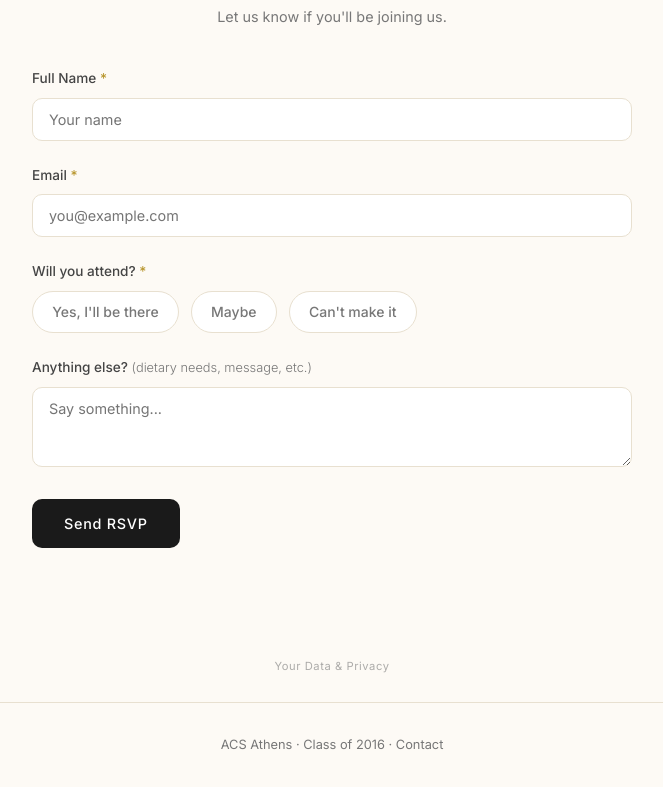
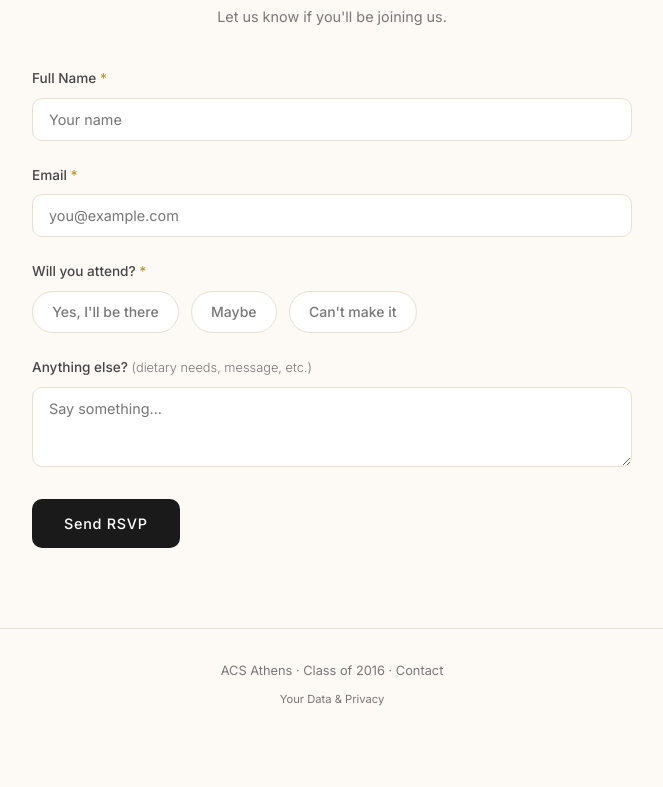
Before and after one commit to iasonS/reunion-site, a website: page public/index.html in a window 1280 px wide. Shown: the part 951-1738 px from the top of the page, without its empty margins (308-971 px from the left). After the commit the page ends 1693 px from the top, so only its background shows below. Drawn offline with nearby package versions, Linux system fonts and the light colour scheme.

Commit message:
Move privacy into footer as collapsible link

```diff
--- a/public/index.html
+++ b/public/index.html
@@ -95,9 +95,12 @@
     </div>
   </section>
 
-  <section class="privacy-section">
-    <button class="privacy-toggle" onclick="this.nextElementSibling.classList.toggle('open')">Your Data &amp; Privacy</button>
-    <div class="privacy-content">
+  <footer>
+    <p>ACS Athens &middot; Class of 2016 &middot; <a href="/contact.html">Contact</a></p>
+    <p class="footer-privacy">
+      <a href="#" onclick="document.getElementById('privacy-text').classList.toggle('open');return false">Your Data &amp; Privacy</a>
+    </p>
+    <div id="privacy-text" class="privacy-text">
       <p>
         By submitting the RSVP or contact form, you agree to the following: your name, email address,
         attendance status, and any notes you provide are stored in a private database hosted on a personal
@@ -111,10 +114,6 @@
         your information.
       </p>
     </div>
-  </section>
-
-  <footer>
-    <p>ACS Athens &middot; Class of 2016 &middot; <a href="/contact.html">Contact</a></p>
   </footer>
 
   <script>
--- a/public/style.css
+++ b/public/style.css
@@ -296,47 +296,30 @@ footer {
 footer a { color: var(--muted); text-decoration: none; }
 footer a:hover { color: var(--gold); }
 
-/* PRIVACY DISCLAIMER */
-.privacy-section {
-  padding: 1.5rem 2rem;
+/* PRIVACY (in footer) */
+.footer-privacy { margin-top: 0.5rem; }
+.footer-privacy a { font-size: 0.7rem; }
+
+.privacy-text {
+  display: none;
   max-width: 500px;
-  margin: 0 auto;
-  text-align: center;
-}
-
-.privacy-toggle {
-  background: none;
-  border: none;
-  font-family: 'Inter', sans-serif;
-  font-size: 0.7rem;
-  color: var(--muted);
-  cursor: pointer;
-  letter-spacing: 0.05em;
-  opacity: 0.6;
-  transition: opacity 0.2s;
-}
-
-.privacy-toggle:hover { opacity: 1; }
-
-.privacy-content {
-  display: none;
+  margin: 0.75rem auto 0;
   text-align: left;
-  margin-top: 1rem;
-  padding: 1rem;
+  padding: 1rem 1.25rem;
   background: rgba(0,0,0,0.02);
   border-radius: var(--radius);
 }
 
-.privacy-content.open { display: block; }
+.privacy-text.open { display: block; }
 
-.privacy-content p {
+.privacy-text p {
   font-size: 0.7rem;
   color: var(--muted);
   line-height: 1.7;
   margin-bottom: 0.5rem;
 }
 
-.privacy-content p:last-child { margin-bottom: 0; }
+.privacy-text p:last-child { margin-bottom: 0; }
 
 @media (max-width: 480px) {
   .event-details { flex-direction: column; gap: 1rem; }
```
